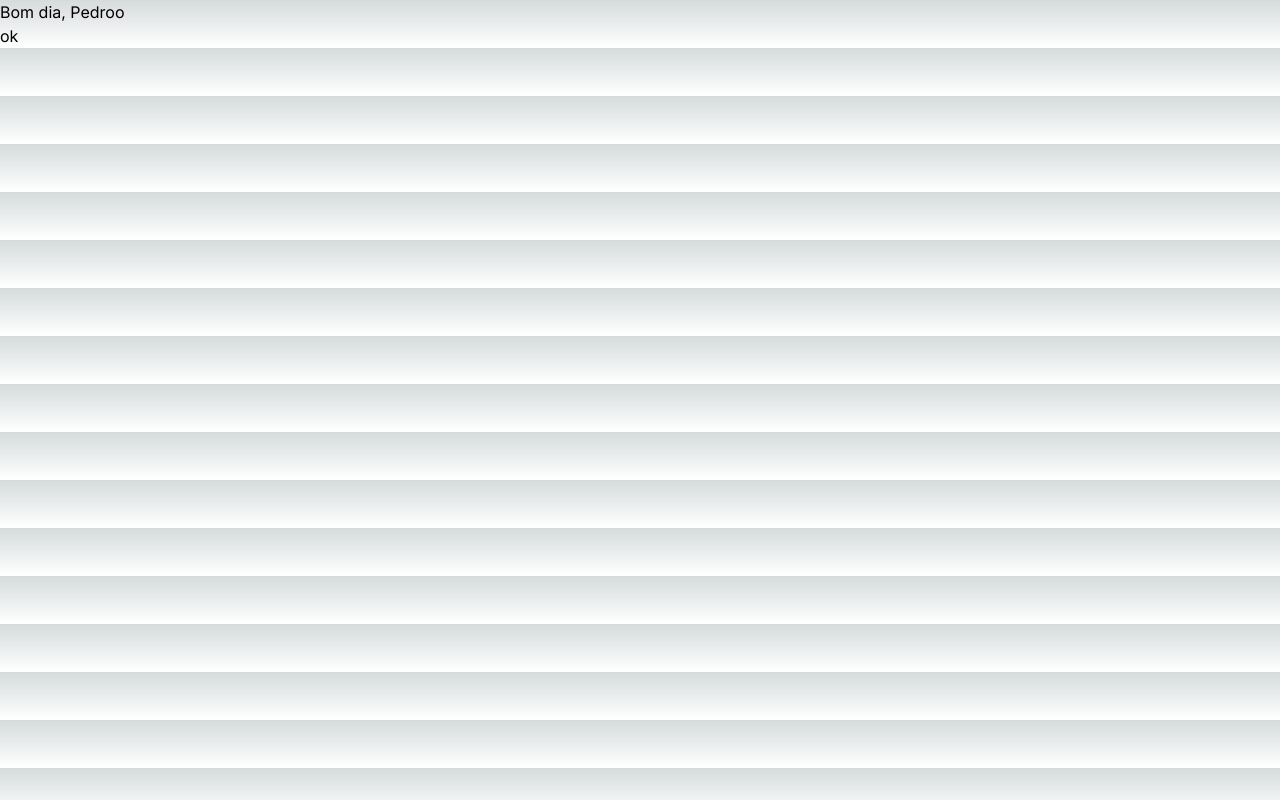
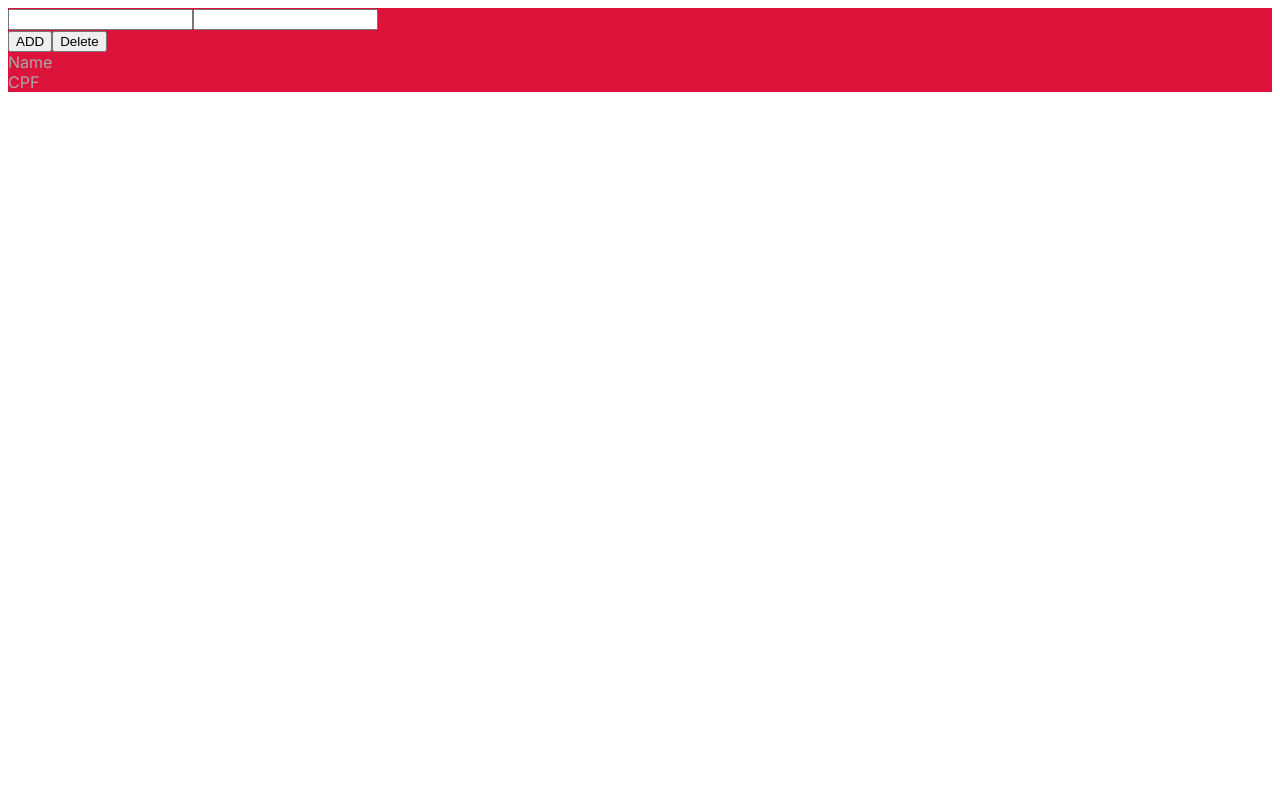
Before and after one commit to PedroCSanches/Componentizando, a Next.js app: page / in a window 1280 px wide. Built offline with nearby package versions, Linux system fonts and the light colour scheme.

Commit message:
starting

```diff
--- a/src/app/globals.css
+++ b/src/app/globals.css
@@ -1,27 +1,5 @@
-@tailwind base;
-@tailwind components;
-@tailwind utilities;
-
-:root {
-  --foreground-rgb: 0, 0, 0;
-  --background-start-rgb: 214, 219, 220;
-  --background-end-rgb: 255, 255, 255;
+main{
+  align-items: center;
+  background-color: crimson;
+  color: darkgrey;
 }
-
-@media (prefers-color-scheme: dark) {
-  :root {
-    --foreground-rgb: 255, 255, 255;
-    --background-start-rgb: 0, 0, 0;
-    --background-end-rgb: 0, 0, 0;
-  }
-}
-
-body {
-  color: rgb(var(--foreground-rgb));
-  background: linear-gradient(
-      to bottom,
-      transparent,
-      rgb(var(--background-end-rgb))
-    )
-    rgb(var(--background-start-rgb));
-}
--- a/src/app/page.tsx
+++ b/src/app/page.tsx
@@ -1,15 +1,30 @@
 "use client"
-import Profile from "../components/profile";
+import { useState } from 'react'
+import Profile from "../components/client";
+import Buttons from '@/components/buttons';
+
 
 
 export default function Home() {
 
-  function aviso() {
-    alert(1)
-  }
+
+
+
   return (
     <main >
-      <Profile name="Pedroo" />
+      <Profile name="Pedroo" address="Rua Eduardo Cardoso,204" />
+      <Buttons/>
+
+       {/* topo lista */}
+    <div className='list'>
+
+      <div className='topList'></div>
+
+      <div className='nameTopList'>Name</div>
+
+      <div className='addressTopList'>CPF</div>
+
+    </div>
     </main>
   )
 }
--- /dev/null
+++ b/src/components/buttons.tsx
@@ -0,0 +1,18 @@
+"use client"
+import * as React from 'react';
+
+const Buttons = () => {
+
+
+  return (
+    <main>
+      <div>
+        <button>ADD</button>
+        <button>Delete</button>
+      </div>
+
+    </main>
+  )
+};
+
+export default Buttons;
--- /dev/null
+++ b/src/components/client.tsx
@@ -0,0 +1,36 @@
+"use client"
+import { useState, ChangeEvent } from 'react'
+import * as React from 'react';
+
+
+{/* tipo do array */}
+type ProfileProps = {
+    name:string
+    address:string
+}
+
+const Profile = ({name, address}:ProfileProps) => {
+  const [inputName, setInputName] = useState("")
+  const [inputAddress, setInputAddress] = useState("")
+
+{/*const [client , setClient] = useState<Array<ProfileProps>>([])*/}
+  function saveName(inputElement: ChangeEvent<HTMLInputElement>) {
+    setInputName(inputElement.target.value)
+  }
+
+  function saveAddress(inputElement: ChangeEvent<HTMLInputElement>) {
+    setInputAddress(inputElement.target.value)
+  }
+
+  return (
+    <main>
+      <div>
+      <input type="text" onChange={saveName}/>
+      <input type="text" onChange={saveAddress}/>
+    </div>
+
+    </main>
+  )
+};
+
+export default Profile;
--- a/src/components/profile.tsx
+++ /dev/null
@@ -1,23 +0,0 @@
-"use client"
-import * as React from 'react';
-
-type ProfileProps = {
-    name:string
-    onChangeName?:() => void
-}
-
-const Profile = ({name,onChangeName}:ProfileProps) => {
-function click() {
-    if(onChangeName)onChangeName()
-}
-
-  return (
-    <p>
-        Bom dia, {name}
-        <br />
-        <button onClick={click}>ok</button>
-    </p>
-  )
-};
-
-export default Profile;
```
